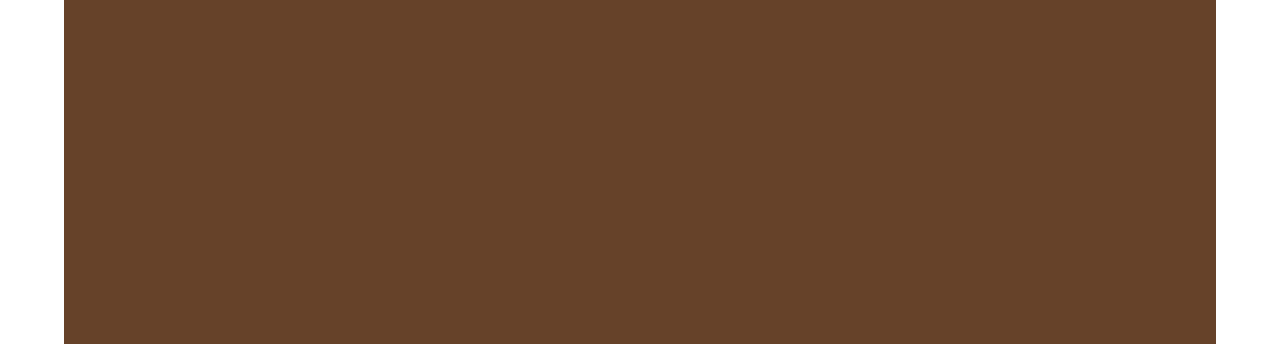
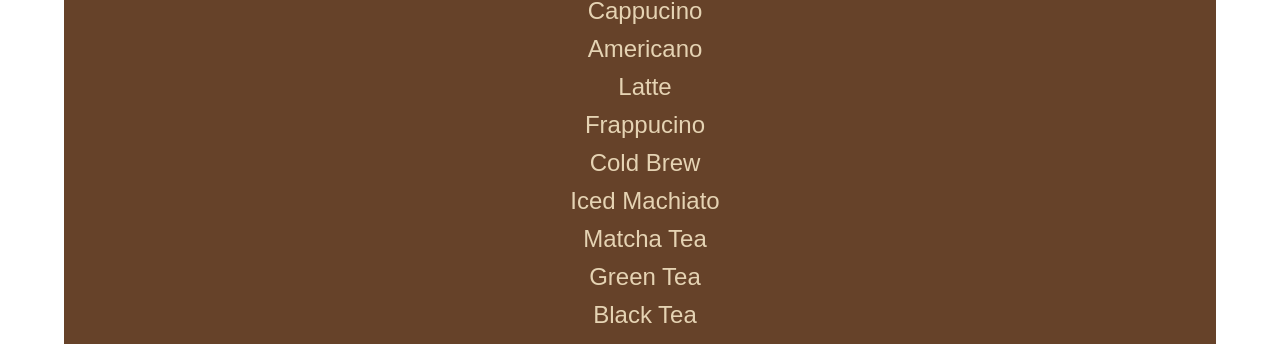
Before and after one commit to TayJWise/CoffeeShop, a plain HTML site: page menu.html in a window 1280 px wide. Shown: the part 136-480 px from the top of the page. Drawn offline with Linux system fonts and the light colour scheme.

Commit message:
adjusted menu

```diff
--- a/menu.html
+++ b/menu.html
@@ -25,6 +25,33 @@
         </div>
       </nav>
 
-      <div class="menu-container center">Menu</div>
+      <div class="menu-title-container center">
+        <div>Menu</div>
+
+        <div class="coffee-container">
+          <ul>
+            <li>Cappucino</li>
+            <li>Americano</li>
+            <li>Latte</li>
+          </ul>
+        </div>
+
+        <div class="coffee-container">
+          <ul>
+            <li>Frappucino</li>
+            <li>Cold Brew</li>
+            <li>Iced Machiato</li>
+          </ul>
+        </div>
+
+        <div class="coffee-container">
+          <ul>
+            <li>Matcha Tea</li>
+            <li>Green Tea</li>
+            <li>Black Tea</li>
+          </ul>
+        </div>
+
+      </div>
 </body>
 </html>
--- a/styles.css
+++ b/styles.css
@@ -27,14 +27,31 @@ html{
     color: white;
 }
 
-.menu-container{
+.menu-title-container{
+    display: block;
     width: 90%;
     height: 100vh;
     margin-top: 50px;
     margin-bottom: 50px;
     font-size: 1.5rem;
     background-color: #664229;
-    color: white;
+    color: #E5D3B3;
+    overflow: hidden;
+}
+
+.menu-title{
+    width: 100%;
+    margin: auto;
+    background-color: #E5D3B3;
+    height: 20px;
+}
+
+.coffee-container ul li{
+    display: block;
+    width: 100%;
+    float:left;
+    margin: 5px;
+    overflow: hidden;
 }
 
 .container{
```
Also changed, not shown: about.html (line endings or trailing spaces).
